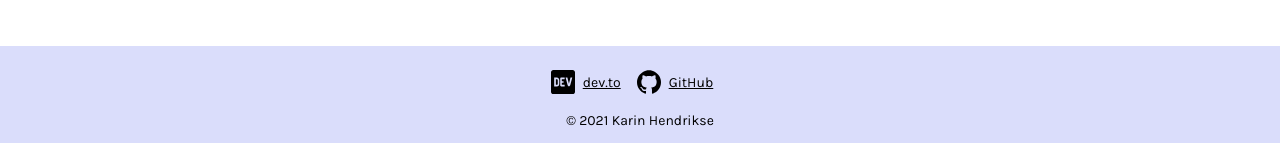
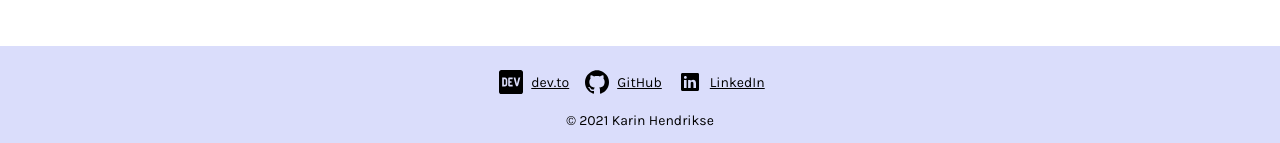
Before and after one commit to khendrikse/khendrikse.github.io, a Next.js app: page /post/2019-09-17-awesome-soft-airy-and-fluffy-vsc-themes in a window 1280 px wide. Shown: the part 6962-7105 px from the top of the page. Built offline with nearby package versions, Linux system fonts and the light colour scheme.

Commit message:
add linkedin

```diff
--- a/components/Footer/index.js
+++ b/components/Footer/index.js
@@ -22,6 +22,10 @@ export default function Footer() {
           />
           GitHub
         </a>
+        <a className={styles.footer__link} href='https://www.linkedin.com/in/karinhendrikse/'>
+          <img width='24px' height='24px' src='/assets/images/linkedin.svg' alt='LinkedIn icon' />
+          LinkedIn
+        </a>
       </div>
       © 2021 Karin Hendrikse
     </div>
```
Also changed, not shown: public/assets/images/linkedin.svg (added).
